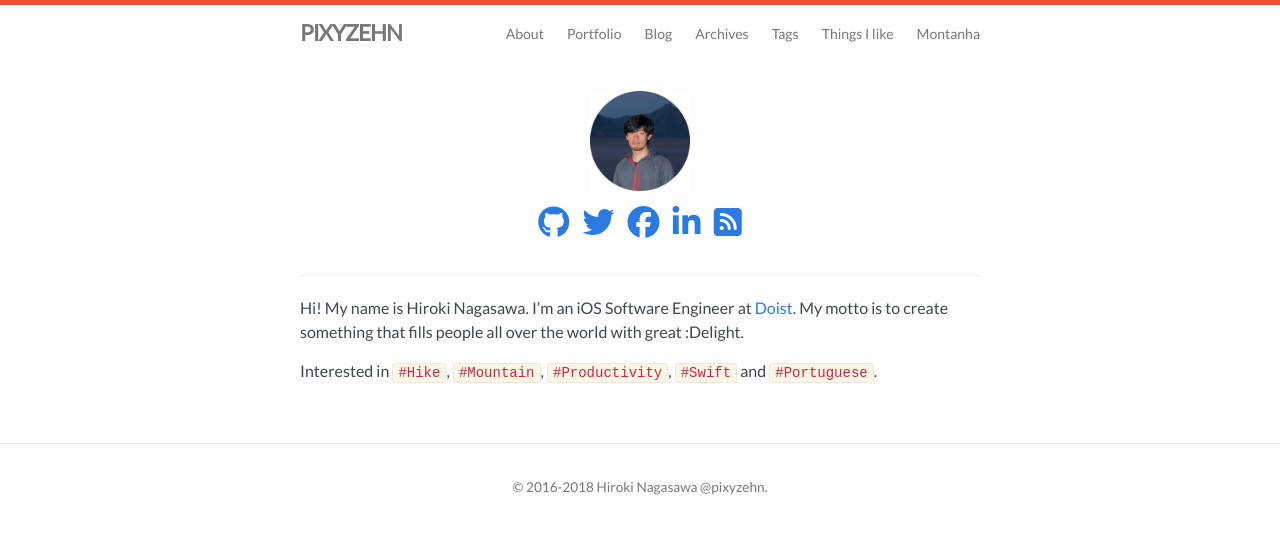
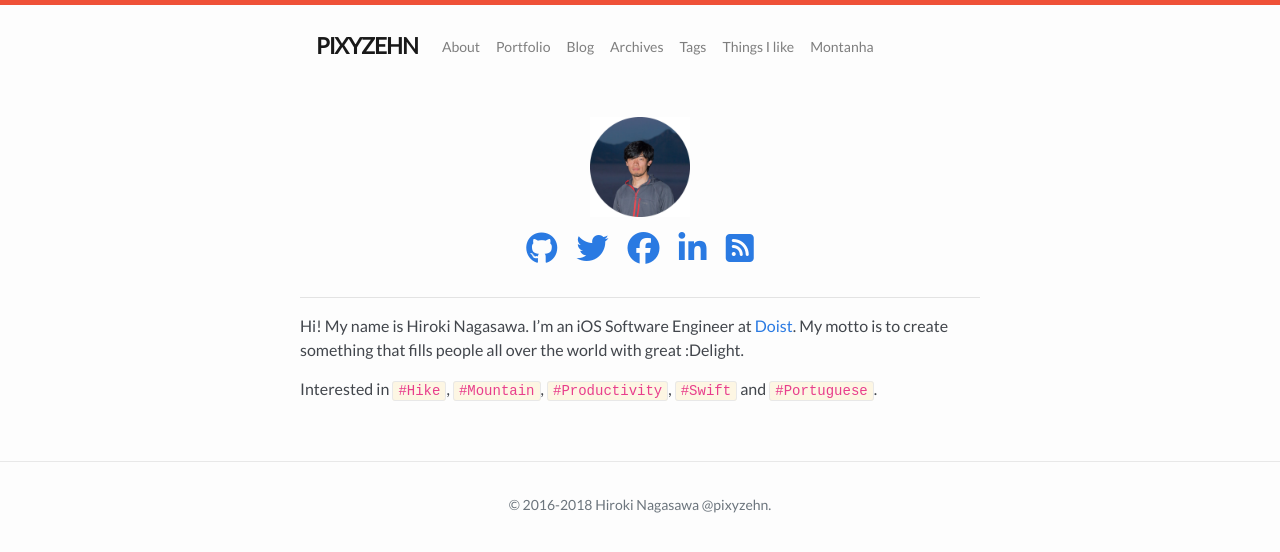
Before and after one commit to pixyzehn/pixyzehn.com, a Jekyll site: the page built from about.md, in a window 1280 px wide. Shown: the top 552 px of the page. Built offline with Jekyll 4.4.1, drawn with Linux system fonts in a browser that asks for light colours; nearby versions of some CDN libraries; library files that are not in the unit come from our copies.

Commit message:
Fix nav header

```diff
--- a/_includes/contact_follow.html
+++ b/_includes/contact_follow.html
@@ -1,5 +1,5 @@
 <div class="row contact">
-    <div class="social-icons col-sm-12 col-sm-offset-0 col-md-8 col-md-offset-2">
+    <div class="social-icons mx-auto">
         <ul class="inline center">
             <li><a href="{{ site.links.github }}" title="Follow me on Github"><i class="fa fa-2x fa-github" aria-hidden="true"></i></a></li>
             <li><a href="{{ site.links.twitter }}" title="Follow me on Twitter"><i class="fa fa-2x fa-twitter" aria-hidden="true"></i></a></li>
--- a/_includes/header.html
+++ b/_includes/header.html
@@ -1,19 +1,20 @@
-<header class="site-header">
+<header class="nav-header">
     <div class="wrapper">
-        <a class="site-title" href="{{ site.baseurl }}/">{{ site.title }}</a>
-        <nav class="site-nav">
-            <input type="checkbox" id="nav-trigger" class="nav-trigger" />
-            <label for="nav-trigger">
-                {% include menu_icon.html %}
-            </label>
-            <div class="trigger">
-                <a class="page-link" href="/">About</a>
-                <a class="page-link" href="/portfolio">Portfolio</a>
-                <a class="page-link" href="/blog">Blog</a>
-                <a class="page-link" href="/archives">Archives</a>
-                <a class="page-link" href="/tags">Tags</a>
-                <a class="page-link" href="/links">Things I like</a>
-                <a class="page-link" href="/mountain">Montanha</a>
+        <nav class="navbar navbar-expand-lg navbar-light">
+            <a class="navbar-brand" href="{{ site.baseurl }}/">{{ site.title }}</a>
+            <button class="navbar-toggler" type="button" data-toggle="collapse" data-target="#navbarNavAltMarkup" aria-controls="navbarNavAltMarkup" aria-expanded="false" aria-label="Toggle navigation">
+                <span class="navbar-toggler-icon"></span>
+            </button>
+            <div class="collapse navbar-collapse mr-auto" id="navbarNavAltMarkup">
+            <div class="navbar-nav">
+                <a class="nav-link" href="/">About</a>
+                <a class="nav-link" href="/portfolio">Portfolio</a>
+                <a class="nav-link" href="/blog">Blog</a>
+                <a class="nav-link" href="/archives">Archives</a>
+                <a class="nav-link" href="/tags">Tags</a>
+                <a class="nav-link" href="/links">Things I like</a>
+                <a class="nav-link" href="/mountain">Montanha</a>
+            </div>
             </div>
         </nav>
     </div>
--- a/_includes/menu_icon.html
+++ /dev/null
@@ -1,7 +0,0 @@
-<span class="menu-icon">
-    <svg viewBox="0 0 18 15">
-        <path fill="#aaa" d="M18,1.484c0,0.82-0.665,1.484-1.484,1.484H1.484C0.665,2.969,0,2.304,0,1.484l0,0C0,0.665,0.665,0,1.484,0 h15.031C17.335,0,18,0.665,18,1.484L18,1.484z"/>
-        <path fill="#aaa" d="M18,7.516C18,8.335,17.335,9,16.516,9H1.484C0.665,9,0,8.335,0,7.516l0,0c0-0.82,0.665-1.484,1.484-1.484 h15.031C17.335,6.031,18,6.696,18,7.516L18,7.516z"/>
-        <path fill="#aaa" d="M18,13.516C18,14.335,17.335,15,16.516,15H1.484C0.665,15,0,14.335,0,13.516l0,0 c0-0.82,0.665-1.484,1.484-1.484h15.031C17.335,12.031,18,12.696,18,13.516L18,13.516z"/>
-    </svg>
-</span>
--- a/_sass/_layout.scss
+++ b/_sass/_layout.scss
@@ -1,14 +1,14 @@
 /**
- * Site header
+ * Nav header
  */
-.site-header {
+.nav-header {
     border-top: 5px solid $orange-color;
     // Positioning context for the mobile navigation icon
     position: relative;
     background: $bg-color;
 }
 
-.site-title {
+.navbar-brand {
     font-size: 1.4em;
     font-weight: bold;
     line-height: 56px;
@@ -27,91 +27,14 @@
     }
 }
 
-.site-nav {
-    float: right;
+.navbar {
     line-height: 56px;
 
-    input#nav-trigger {
-        display: none;
-    }
-
-    label {
-        display: none;
-    }
-
-    .menu-icon {
-        display: none;
-    }
-
-    .page-link {
+    .nav-link {
         font-size: 14px;
         color: #777;
         line-height: $base-line-height;
         text-decoration: none;
-
-        // Gaps between nav items, but not on the last one
-        &:not(:last-child) {
-            margin-right: 20px;
-        }
-    }
-
-    @include media-query($on-palm) {
-        position: absolute;
-        top: 10px;
-        right: $spacing-unit / 2;
-        background-color: $bg-color;
-        border: 1px solid #777;
-        border-radius: 5px;
-        text-align: right;
-
-        label[for="nav-trigger"] {
-            display: block;
-            float: right;
-            width: 36px;
-            height: 30px;
-            z-index: 2;
-            cursor: pointer;
-        }
-
-        .menu-icon {
-            display: block;
-            float: right;
-            width: 36px;
-            height: 26px;
-            line-height: 0;
-            padding-top: 10px;
-            text-align: center;
-            box-sizing: initial;
-
-            > svg {
-                width: 18px;
-                height: 15px;
-
-                path {
-                    fill: #aaa;
-                }
-            }
-        }
-
-        input ~ .trigger {
-            clear: both;
-            display: none;
-        }
-
-        input:checked ~ .trigger {
-            display: block;
-            padding-bottom: 5px;
-        }
-
-        .page-link {
-            display: block;
-            padding: 5px 10px;
-
-            &:not(:last-child) {
-                margin-right: 0;
-            }
-            margin-left: 20px;
-        }
     }
 }
 
```
